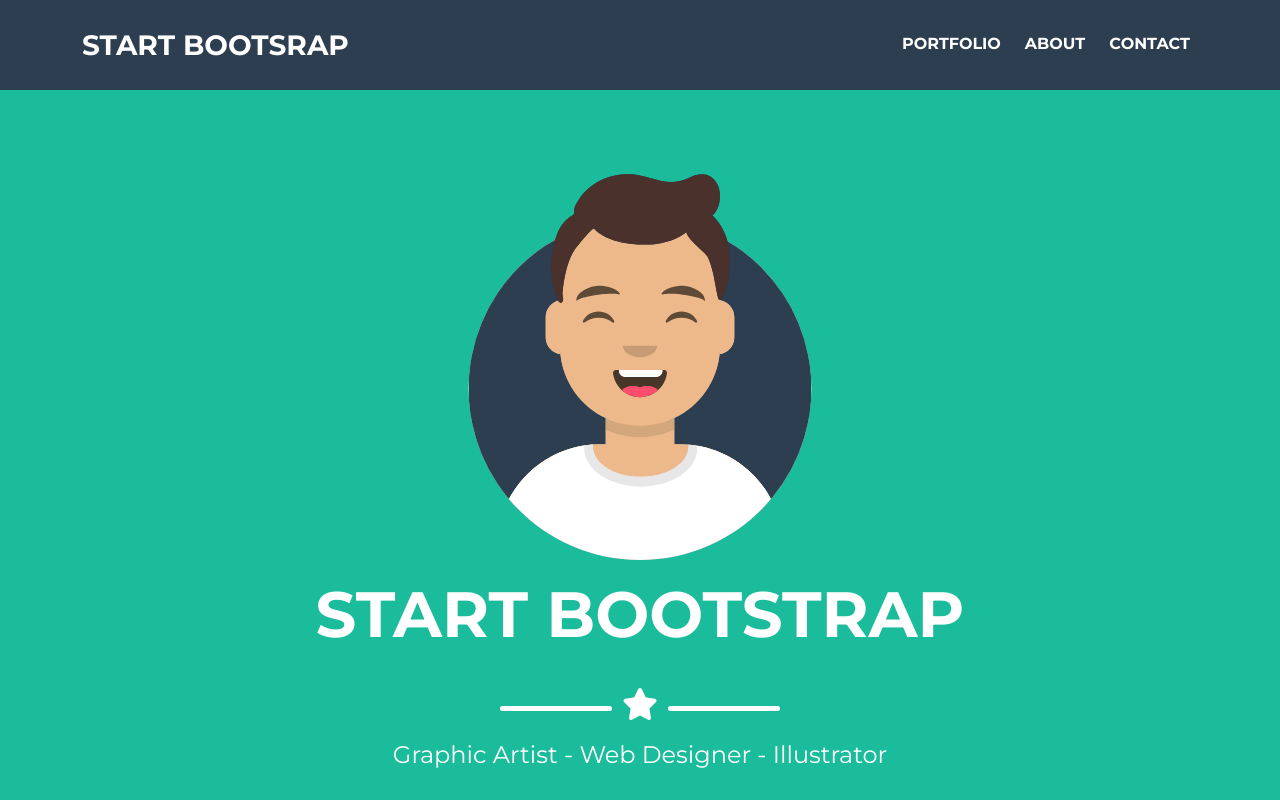
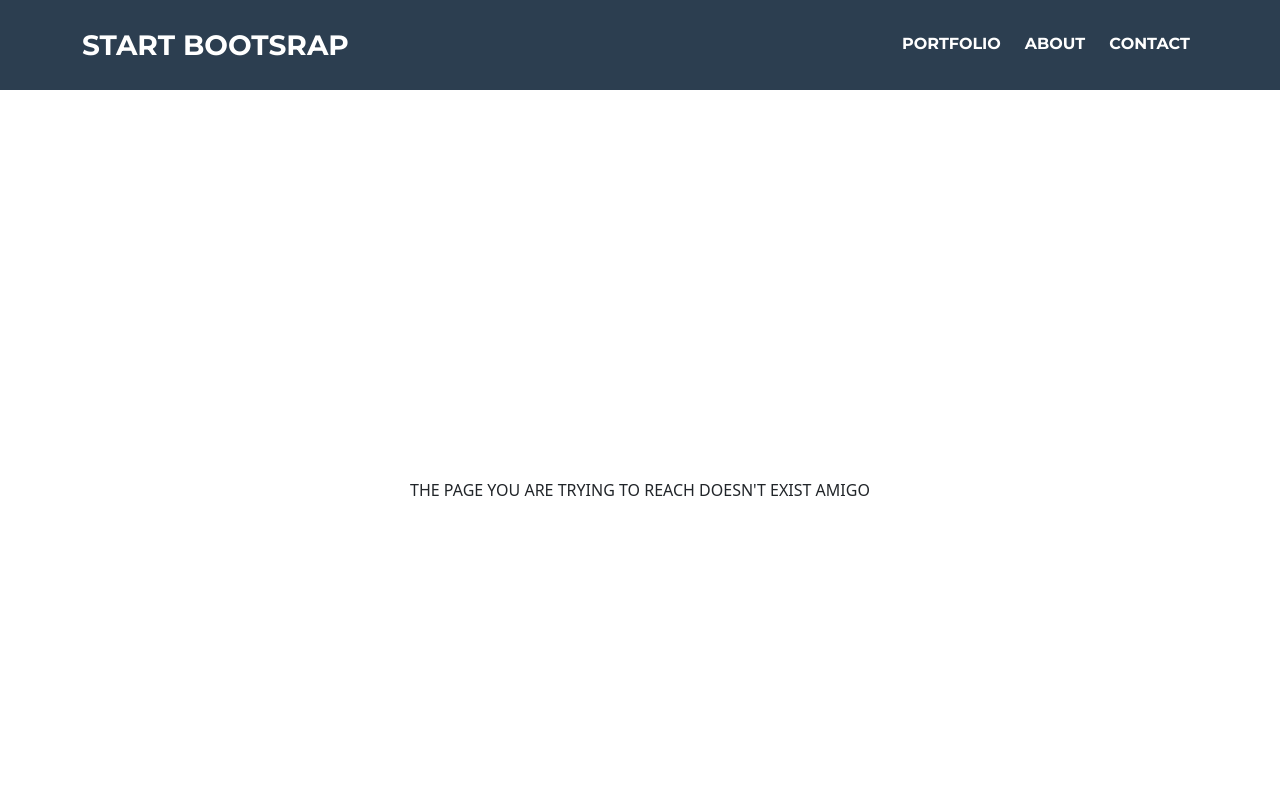
Before and after one commit to AymanQ-A-Maani/First-React-App, a React (Create React App) app: page / in a window 1280 px wide. Shown: the top 800 px of the page. Built offline with nearby package versions, Linux system fonts and the light colour scheme.

Commit message:
final build

```diff
--- a/package.json
+++ b/package.json
@@ -1,4 +1,5 @@
 {
+  "homepage": "https://AymanQ-A-Maani/First-React-App",
   "name": "first-project",
   "version": "0.1.0",
   "private": true,
--- a/src/Components/App/App.jsx
+++ b/src/Components/App/App.jsx
@@ -14,7 +14,7 @@ export default class App extends Component {
       <>
         <Navbar />
         <Routes>
-          <Route path="/" element={<Header />} />
+          <Route path="/First-React-App" element={<Header />} />
           <Route path="header" element={<Header />} />
           <Route path="portfolio" element={<Portfolio />} />
           <Route path="about" element={<About />} />
```
